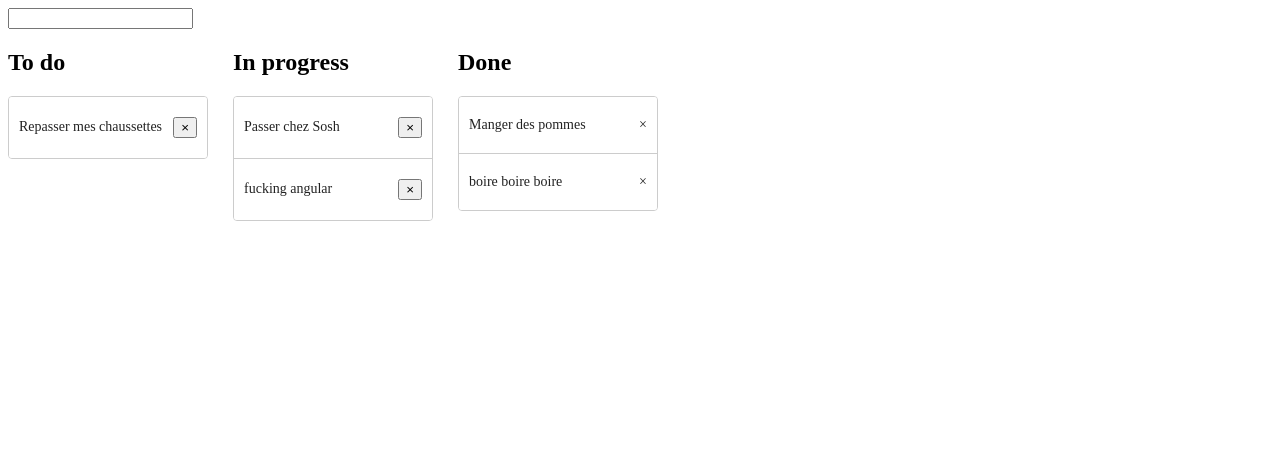
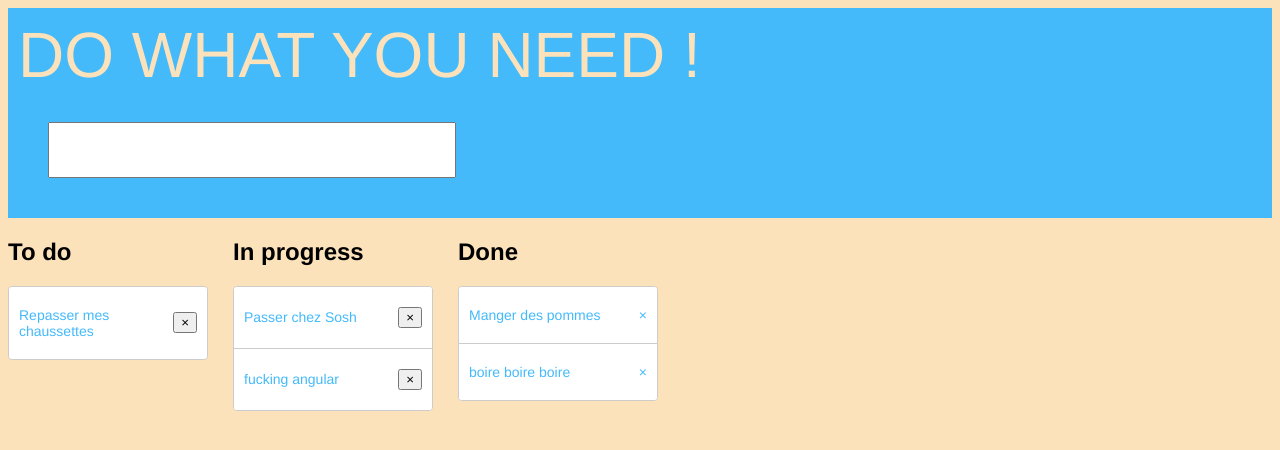
Before and after one commit to BennyBalcoon/my-todo-app, an Angular app: page / in a window 1280 px wide. Shown: the top 450 px of the page. Built offline with nearby package versions, Linux system fonts and the light colour scheme.

Commit message:
add styles

```diff
--- a/src/app/app.component.css
+++ b/src/app/app.component.css
@@ -1,3 +1,18 @@
+.add {
+  padding: 10px;
+  font-size: 4em;
+  color: #FCE2BB;
+  background-color: #44BAFB;
+}
+
+input {
+  height: 50px;
+  width: 400px;
+  margin: 30px;
+  font-size: 1em;
+  color: #44BAFB;
+}
+
 .example-container {
     width: 200px;
     max-width: 100%;
@@ -18,13 +33,13 @@
   .example-box {
     padding: 20px 10px;
     border-bottom: solid 1px #ccc;
-    color: rgba(0, 0, 0, 0.87);
+    color: #44BAFB;
     display: flex;
     flex-direction: row;
     align-items: center;
     justify-content: space-between;
     box-sizing: border-box;
-    cursor: move;
+    /* cursor: move; */
     background: white;
     font-size: 14px;
   }
--- a/src/app/app.component.html
+++ b/src/app/app.component.html
@@ -1,4 +1,5 @@
 <div class="add">
+  <div class="title">DO WHAT YOU NEED !</div>
 <input type="text" #newTodo (keyup.enter)="addTodo(newTodo.value); newTodo.value=''">
 </div>
 
--- a/src/styles.css
+++ b/src/styles.css
@@ -1 +1,8 @@
 /* You can add global styles to this file, and also import other style files */
+* {
+    font-family: Helvetica, sans-serif;
+}
+
+body {
+    background-color: #FCE2BB;
+}
```
